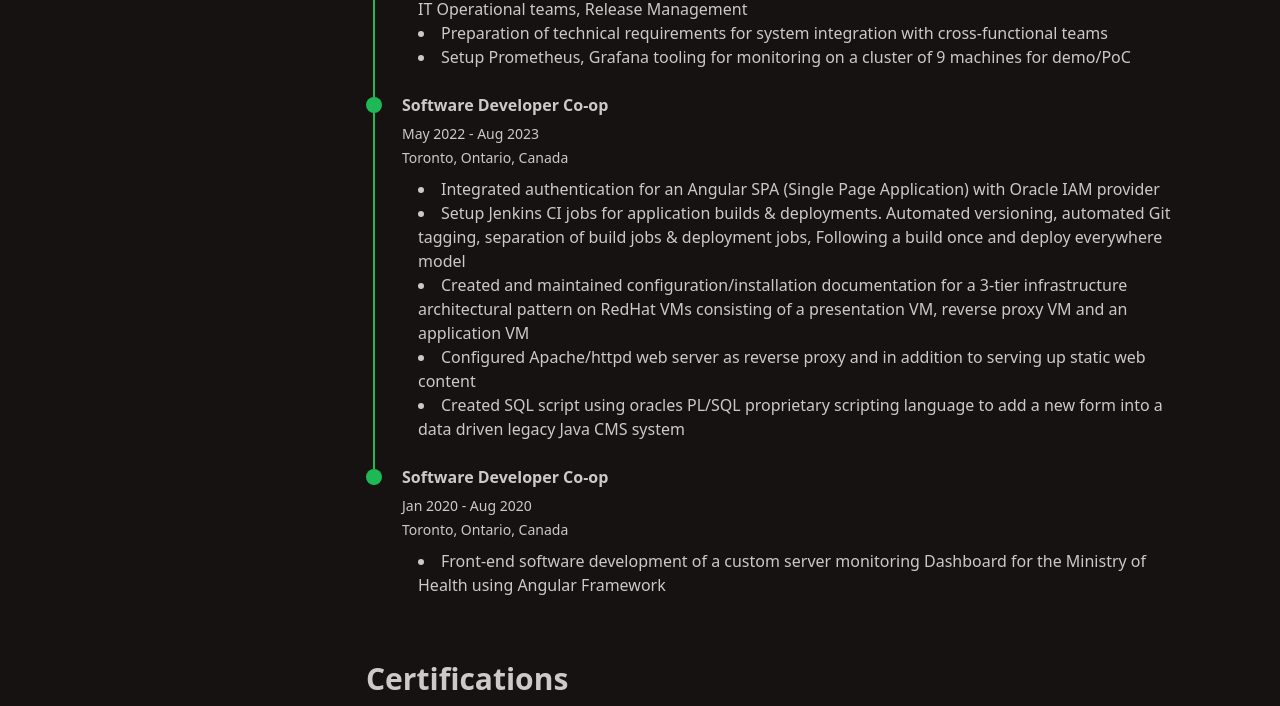
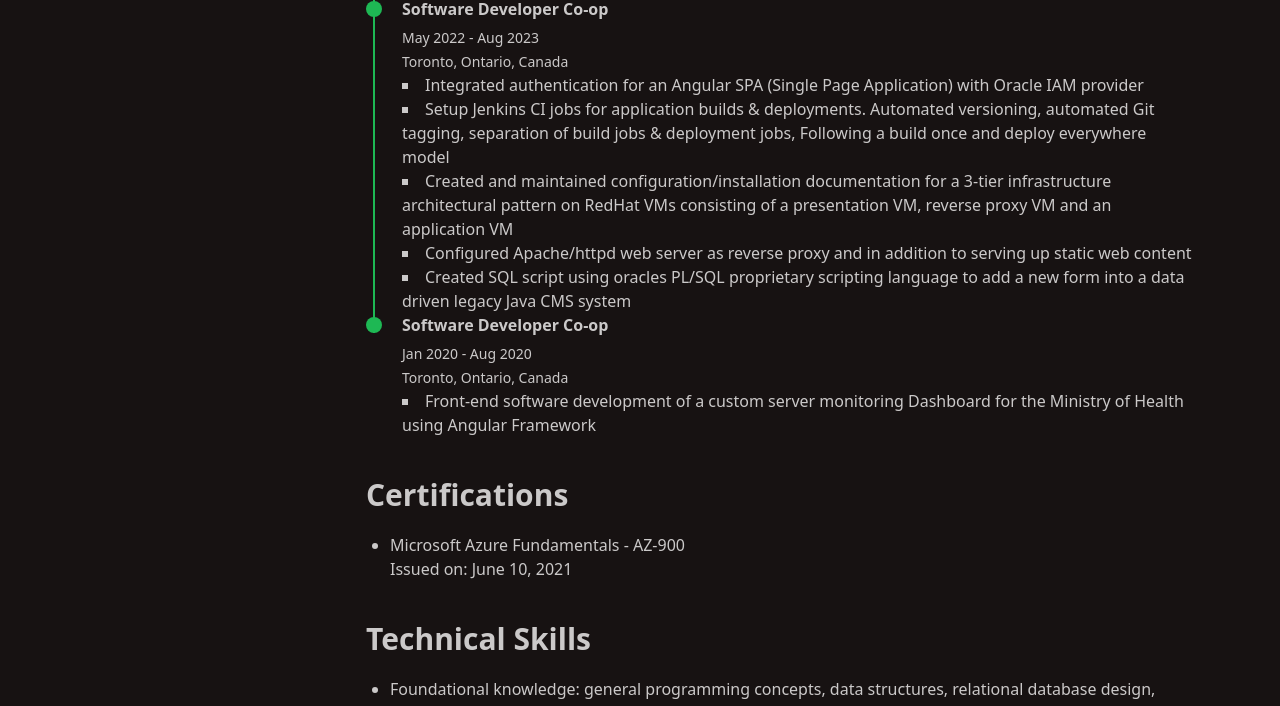
Before and after one commit to ArmyaAli/portfolio, an Astro site: page /resume in a window 1280 px wide. Shown: the part 811-1517 px from the top of the page. Built offline with nearby package versions, Linux system fonts and the light colour scheme; Astro itself is replaced by a stand-in of ours.

Commit message:
update: bullet styles

```diff
--- a/src/components/resume/TimeLine.astro
+++ b/src/components/resume/TimeLine.astro
@@ -14,10 +14,12 @@ const { title, subtitle, subsubtitle, points } = Astro.props;
     <span class="font-light text-sm">{subtitle}</span>
     <br />
     <span class="font-light text-sm">{subsubtitle}</span>
-    <p class="my-2 text-justify">
-      <slot />
-      {points && points.map((entry) => <li class="list-disc md:columns-1 columns-1 ml-2 px-2">{entry}</li>)} </p>
-      <br/>
-    </p>
+    {
+      points &&
+        points.map((entry) => (
+          <li class="li list-disc md:columns-1 columns-1">{entry}</li>
+        ))
+    }
   </div>
+  <br />
 </div>
--- a/src/styles/global.css
+++ b/src/styles/global.css
@@ -1,3 +1,8 @@
 .time-line-container>div:last-child .education__time>.education__line {
     display: none;
 }
+
+.li {
+    list-style-type:none;
+    list-style-type: square;
+}
```
